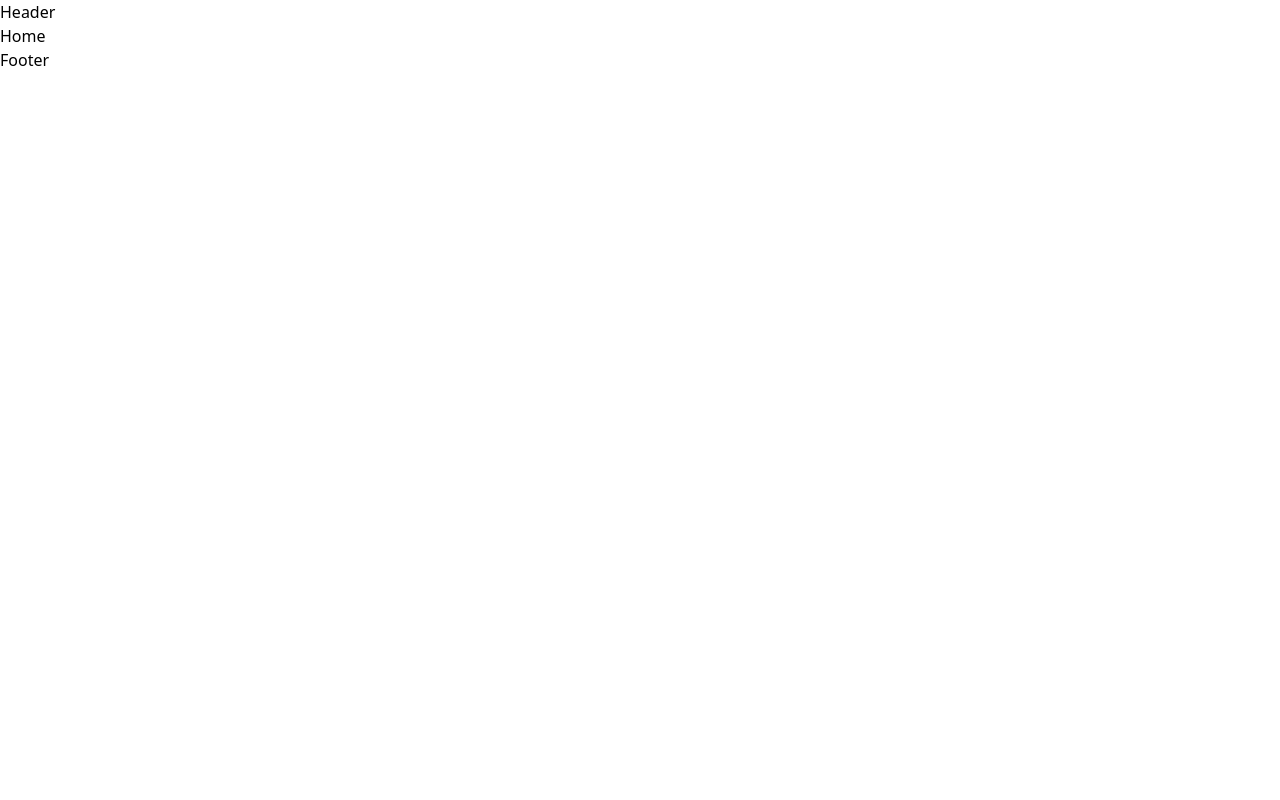
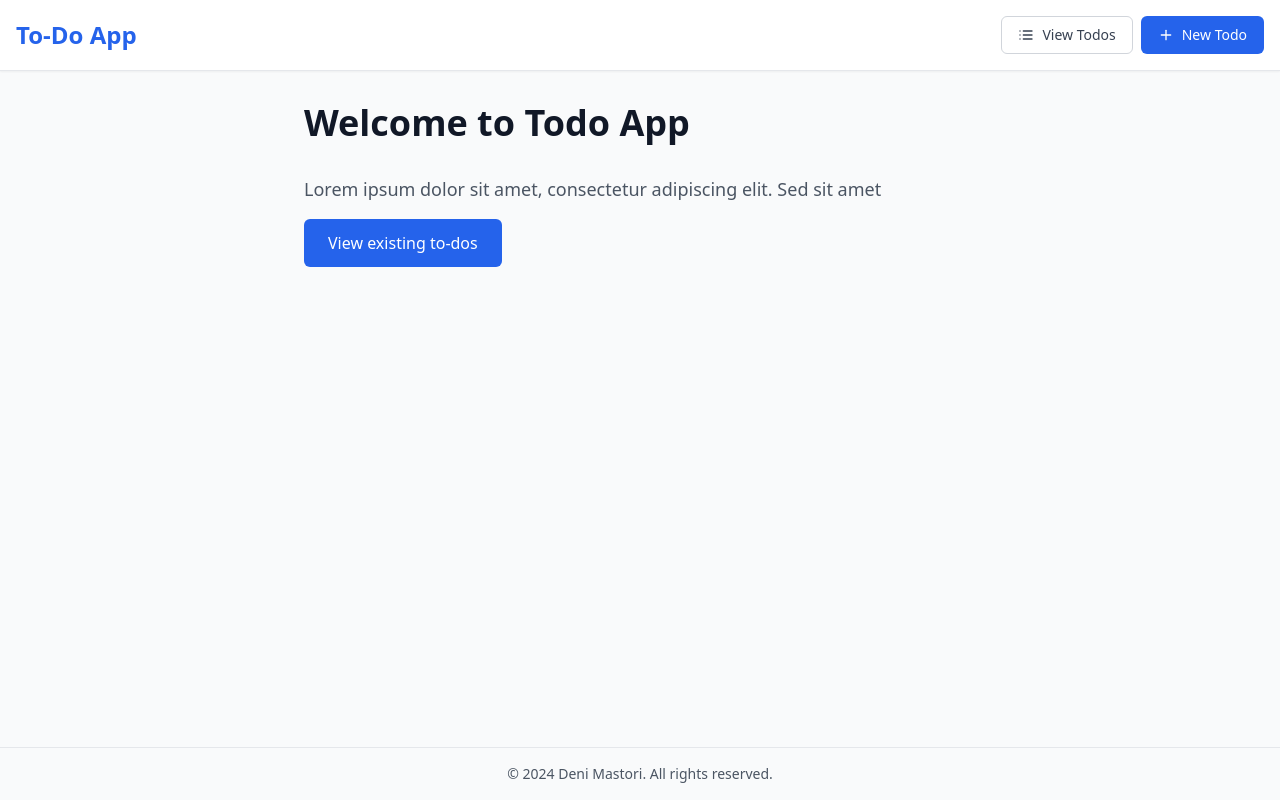
Before and after one commit to denim02/TS_ToDoList, a React (Vite) app: page / in a window 1280 px wide. Built offline with nearby package versions, Linux system fonts and the light colour scheme.

Commit message:
[style] change layout and home page design

```diff
--- a/package.json
+++ b/package.json
@@ -10,9 +10,9 @@
     "preview": "vite preview"
   },
   "dependencies": {
+    "lucide-react": "^0.453.0",
     "react": "^18.3.1",
     "react-dom": "^18.3.1",
-    "react-icons": "^5.3.0",
     "react-router-dom": "^6.27.0"
   },
   "devDependencies": {
--- a/src/components/layout/Footer/Footer.jsx
+++ b/src/components/layout/Footer/Footer.jsx
@@ -1,7 +1,9 @@
 const Footer = () => {
   return (
-    <footer>
-      <p>Footer</p>
+    <footer className="border-t mt-auto bg-gray-50">
+      <div className="container mx-auto px-4 py-4 text-center text-sm text-gray-600">
+        © {new Date().getFullYear()} Deni Mastori. All rights reserved.
+      </div>
     </footer>
   );
 };
--- a/src/components/layout/Header/Header.jsx
+++ b/src/components/layout/Header/Header.jsx
@@ -1,7 +1,33 @@
+import { List, Plus } from "lucide-react";
+import { Link } from "react-router-dom";
+
 const Header = () => {
   return (
-    <header>
-      <h1>Header</h1>
+    <header className="border-b bg-white shadow-sm">
+      <div className="container mx-auto px-4 py-4 flex items-center justify-between">
+        <Link
+          to="/"
+          className="text-2xl font-bold text-blue-600 hover:text-blue-700"
+        >
+          To-Do App
+        </Link>
+        <div className="flex gap-2">
+          <Link
+            to="/todos"
+            className="inline-flex items-center px-4 py-2 border border-gray-300 rounded-md text-sm font-medium text-gray-700 bg-white hover:bg-gray-50 focus:outline-none focus:ring-2 focus:ring-offset-2 focus:ring-blue-500"
+          >
+            <List className="mr-2 h-4 w-4" />
+            View Todos
+          </Link>
+          <Link
+            to="/todos/create"
+            className="inline-flex items-center px-4 py-2 border border-transparent rounded-md text-sm font-medium text-white bg-blue-600 hover:bg-blue-700 focus:outline-none focus:ring-2 focus:ring-offset-2 focus:ring-blue-500"
+          >
+            <Plus className="mr-2 h-4 w-4" />
+            New Todo
+          </Link>
+        </div>
+      </div>
     </header>
   );
 };
--- a/src/components/layout/Layout.jsx
+++ b/src/components/layout/Layout.jsx
@@ -5,10 +5,16 @@ import Footer from "./Footer";
 
 const Layout = () => {
   return (
-    <div>
+    <div className="min-h-screen flex flex-col bg-gray-50">
       <Header />
-      <main>
-        <Suspense fallback={<div>Loading...</div>}>
+      <main className="flex-1 container mx-auto px-4 py-8">
+        <Suspense
+          fallback={
+            <div className="flex items-center justify-center h-64">
+              <div className="animate-spin rounded-full h-8 w-8 border-b-2 border-blue-600"></div>
+            </div>
+          }
+        >
           <Outlet />
         </Suspense>
       </main>
--- a/src/pages/HomePage/HomePage.jsx
+++ b/src/pages/HomePage/HomePage.jsx
@@ -1,5 +1,24 @@
+import { Link } from "react-router-dom";
+
 const HomePage = () => {
-  return <p>Home</p>;
+  return (
+    <div className="max-w-2xl mx-auto">
+      <h1 className="text-4xl font-bold mb-8 text-gray-900">
+        Welcome to Todo App
+      </h1>
+      <div className="space-y-4">
+        <p className="text-lg text-gray-600">
+          Lorem ipsum dolor sit amet, consectetur adipiscing elit. Sed sit amet
+        </p>
+        <Link
+          to="/todos"
+          className="inline-block px-6 py-3 text-base font-medium text-white bg-blue-600 rounded-md hover:bg-blue-700"
+        >
+          View existing to-dos
+        </Link>
+      </div>
+    </div>
+  );
 };
 
 export default HomePage;
```
Also changed, not shown: 1 other file (tests, documents, lock files or other folders).
